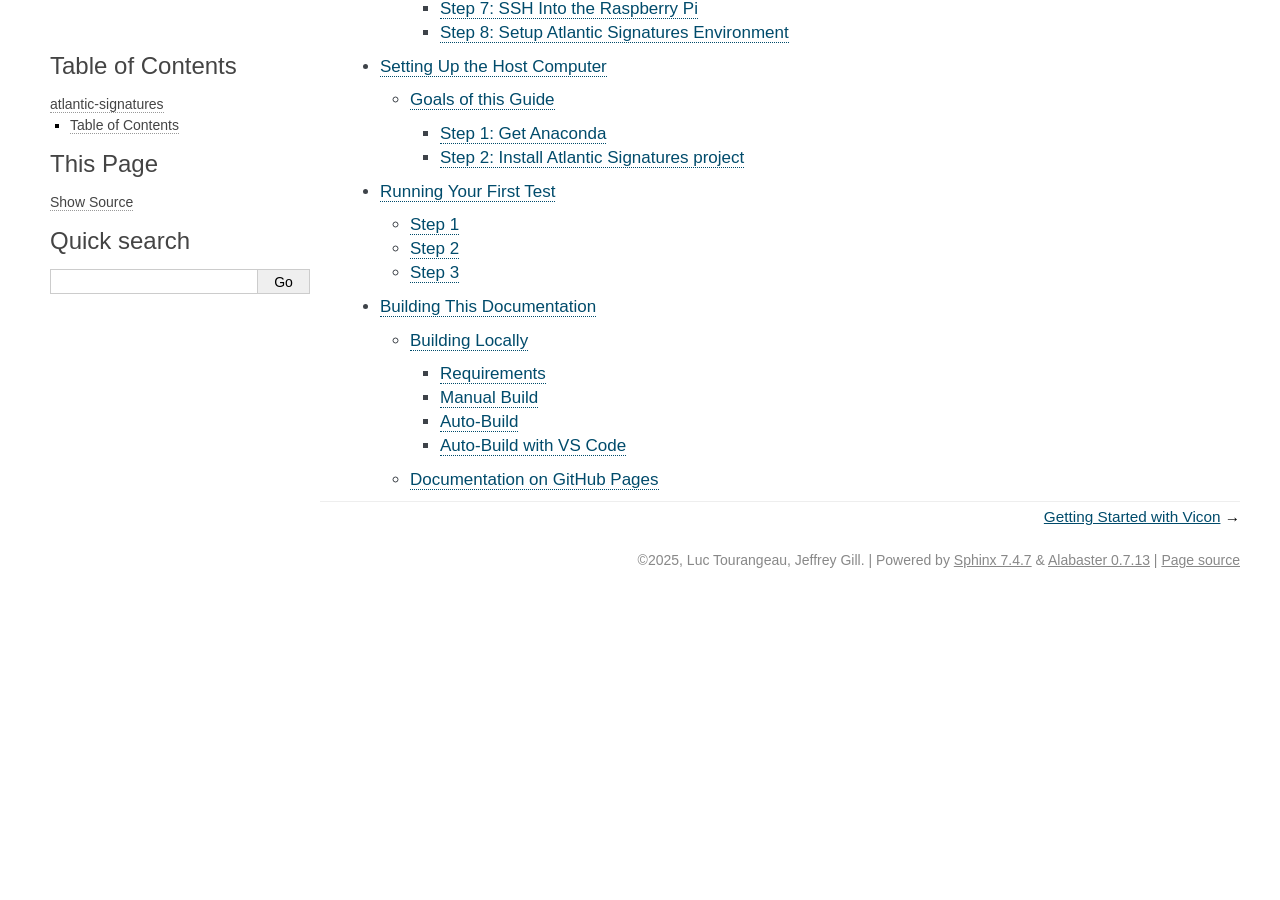
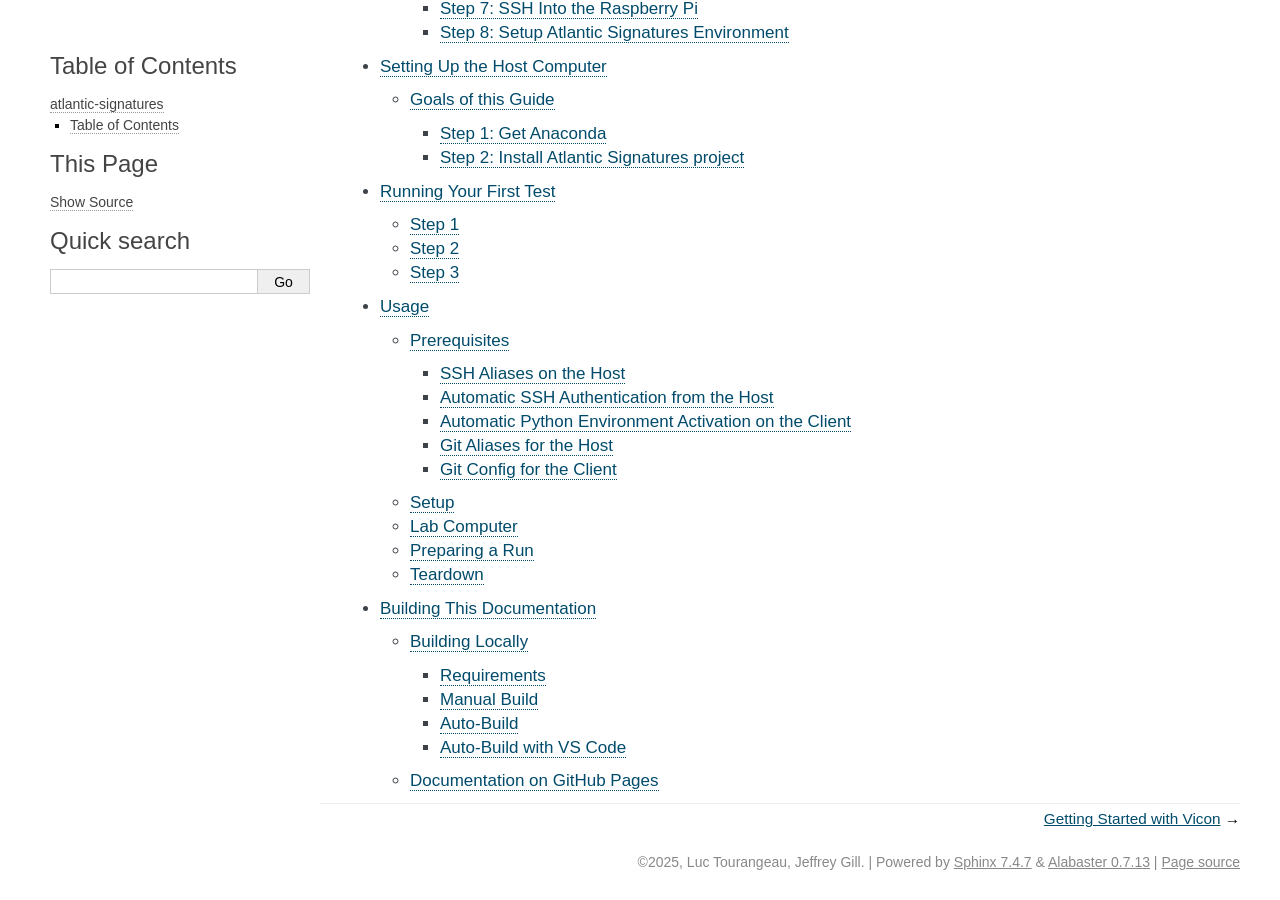
Before and after one commit to qbeslab/atlantic-signatures, a Sphinx documentation site: the page built from docs/source/index.rst, in a window 1280 px wide and 900 px high, scrolled down 1044 px. Built offline with Sphinx 7.4.7, drawn with Linux system fonts in a browser that asks for light colours; before the commit the page ends 1642 px from its top, so only the background shows below that; part of the change alters nothing that is shown.

Commit message:
Add usage docs

```diff
--- a/docs/source/index.rst
+++ b/docs/source/index.rst
@@ -18,4 +18,5 @@ Table of Contents
    raspberrypi
    host
    test
+   usage
    docs
--- /dev/null
+++ b/docs/source/usage.rst
@@ -0,0 +1,157 @@
+============
+Usage
+============
+
+Note that in these instructions, generally, "Host" refers to the lab desktop
+computer, and "Client" refers to the Raspberry Pi in use. One exception is
+immediately below, in an SSH config file, where in SSH terminology the remote
+system -- the Pi -- is the host.
+
+-------------
+Prerequisites
+-------------
+
+To use Raspberry Pis other than RPI-3, you will need to modify these commands
+with the correct Pi name and IP address.
+
+SSH Aliases on the Host
+-----------------------
+
+This allows you to use a Pi's hostname, rather than its IP address, to connect
+to it. Some commands below assume this is in place.
+
+.. code-block:: powershell
+
+    # add to C:\Users\TaylorLab\.ssh\config to allow the alias "ssh rpi3" to work
+    Host rpi3
+        HostName 192.168.0.3
+        User pi
+
+Automatic SSH Authentication from the Host
+------------------------------------------
+
+This allows you to connect from the lab computer to a Pi without needing to
+input a password each time. [TODO: Make password available somewhere secure]
+
+.. code-block:: powershell
+
+    # ssh-keygen  # only needs to be run on host once ever for first-time setup to create reusable key
+    scp C:\Users\TaylorLab\.ssh\id_ed25519.pub rpi3:
+    ssh rpi3 "mkdir -p .ssh && cat id_ed25519.pub >> .ssh/authorized_keys && rm id_ed25519.pub"
+
+Automatic Python Environment Activation on the Client
+-----------------------------------------------------
+
+This allows the ``atlantic-signatures`` virtual environment to be useable
+immediately upon connecting to the Pi, without needing to activate it manually
+each time.
+
+.. code-block:: bash
+
+    # add this to the end of ~/.profile
+
+    # activate the atlantic-signatures python virtual environment
+    if [ -d "$HOME/atlantic-signatures/venv/bin" ]; then
+        . "$HOME/atlantic-signatures/venv/bin/activate"
+    fi
+
+Git Aliases for the Host
+------------------------
+
+These command aliases (e.g., ``git update-rpi3``) can be used on the lab
+computer to perform common actions concisely.
+
+.. code-block:: powershell
+
+    cd C:\Users\TaylorLab\Documents\atlantic-signatures
+    git config alias.add-rpi3 "!git remote add rpi3 ssh://rpi3:/home/pi/atlantic-signatures"
+    git config alias.remove-rpi3 "!git remote remove rpi3"
+    git config alias.update-rpi3 "!git push --force rpi3 main && ssh rpi3 git -C /home/pi/atlantic-signatures checkout --force main"
+
+Git Config for the Client
+-------------------------
+
+This setting prevents the Pi from refusing having its "atlantic-signatures"
+repository be updated due to local changes.
+
+.. code-block:: bash
+
+    cd ~/atlantic-signatures
+
+    # this setting allows host to force-push to client even when
+    # client has local changes, allowing update alias to always
+    # work -- client changes will be destroyed!
+    git config receive.denyCurrentBranch ignore
+
+-----
+Setup
+-----
+
+#. Turn on the lab computer.
+#. Plug in the camera hub.
+#. Select a Roomba and note its number.
+#. Select a Raspberry Pi and note its number (only RPI-3 is fully configured right now).
+#. Place the Pi on the Roomba, using the Velcro on the top, with USB ports pointing to the robot's right.
+#. Locate the serial data cable and connect the Roomba and Pi.
+#. Select a battery pack, mount it to the undercarriage of the Roomba, plug it into the Pi, and press the button on the battery pack (battery pack lights will come on).
+#. Place the Roomba in the arena.
+
+------------
+Lab Computer
+------------
+
+#. Manually connect the computer to the lab's wifi (SBG6900AC-B8296). [TODO: Make password available somewhere secure]
+#. Open Vicon Tracker (green icon).
+#. [TODO: Camera calibration]
+#. In Vicon Tracker's OBJECTS tab, select the Roomba in use and deselect all other objects. [TODO: How-to on make Vicon objects, and backups of them]
+#. In Vicon Tracker, change the 3D view to "3D ORTHOGONAL", and optionally zoom (right-click and drag).
+#. Open two Windows Terminal windows side-by-side.
+
+    #. Designate one terminal the host terminal. Run ``conda activate atlantic-signatures``, and then run ``cd Documents\atlantic-signatures``.
+    #. Designate the other the client terminal. Run (for RPI-3) ``ssh rpi3`` to connect to the client. (Only RPI-3's aliases are configured right now; see prerequisites above for adding others.)
+    #. In each terminal, test that you can run ``atlantic_signatures --help``. Note the underscore in the command name.
+
+#. Open GitKraken, and open the "atlantic-signatures" repository.
+
+    #. NOTE: Because this repository is configured to push to the Raspberry Pi, GitKraken categorizes it as a private repo, which it does not support without purchasing a GitKraken Pro license. GitKraken will complain that the repo cannot be opened and will automatically close it. We can work around this by first running the following in the host terminal (for RPI-3): ``git remove-rpi3``. You should then be able to open the repo in GitKraken. Once the repo is open, we can add the Raspberry Pi back using ``git add-rpi3``. GitKraken checks whether a repo is private only when opening it, and so should allow us to keep it open until GitKraken restarts.
+
+#. Ensure the host has the version of the "atlantic-signatures" repository you want to run checked out in GitKraken, and inspect any uncommitted changes. Any uncommitted changes that are not in the configuration file will run on the host only, and not on the client. [TODO: Section on how to make code changes and deploy them]
+#. Ensure the client (Raspberry Pi) has the same version of the code by synchronizing the host and client using the following on the host (for RPI-3): ``git update-rpi3``. This command will irreversibly erase any modifications made to the code on the client!
+#. Open Visual Studio Code.
+
+---------------
+Preparing a Run
+---------------
+
+#. Use VS Code to edit the configuration file (default ``demo.cfg``) to specify whichever parameters you want to use for the next run. Don't forget to save.
+#. Optionally, simulate the run:
+
+    #. Run the following in the host terminal: ``atlantic_signatures sim x0 y0``, where ``x0`` and ``y0`` are initial coordinates in millimeters for the robot. If you wish to use initial coordinates corresponding to one of your goal locations (e.g., the last goal), look at your configuration file and convert those coordinates from meters to millimeters by multiplying by 1000. If you wish to use a configuration file other than the default, specify it with ``--file``.
+    #. Locate the simulation output file on the host in ``Documents\atlantic-signatures\simulations`` and note the simulation number.
+    #. Plot the simulation in the host terminal: ``atlantic_signatures plot simulations\Simulation-###.csv``, substituting the correct simulation number. You may include an optional parameter ``--n #``, where the number controls animation plot frequency (every n-th time point appears as an animation frame; default is 5).
+    #. Inspect the static and animated plots to see if everything looks as expected. They will be located in ``Documents\atlantic-signatures\simulations`` next to the CSV file with matching names.
+
+#. Run the robot:
+
+    #. Prepare (but do not execute) commands in both the client and host terminals:
+
+        #. Client: ``atlantic_signatures run``
+        #. Host: ``atlantic_signatures run``, and if you wish to use a configuration file other than the default, specify it in the host terminal with ``--file``.
+
+    #. In the client terminal, press Enter to run the command.
+    #. Wait 4-5 seconds.
+    #. In the host terminal, press Enter to run the command.
+    #. After a few seconds, the robot should begin moving, and stop when either it reaches its final goal or it moves too far out of bounds to be seen by the cameras. You can optionally interrupt a run early by pressing ``Ctrl + c`` in either Terminal window.
+    #. Locate the run output file on the host in ``Documents\atlantic-signatures\data`` and note the run number.
+    #. Plot the run in the host terminal: ``atlantic_signatures plot data\Test-###.csv``, substituting the correct run number. You may include an optional parameter ``--n #``, where the number controls animation plot frequency (every n-th time point appears as an animation frame; default is 5).
+    #. Inspect the static and animated plots to see if everything looks as expected. They will be located in ``Documents\atlantic-signatures\data`` next to the CSV file with matching names.
+
+--------
+Teardown
+--------
+
+#. Shut down the lab computer.
+#. Unplug the camera hub.
+#. Remove the battery pack and put it on a USB charger.
+#. Return the Pi and serial data cable to storage.
+#. Return the Roomba to its docking station.
```
